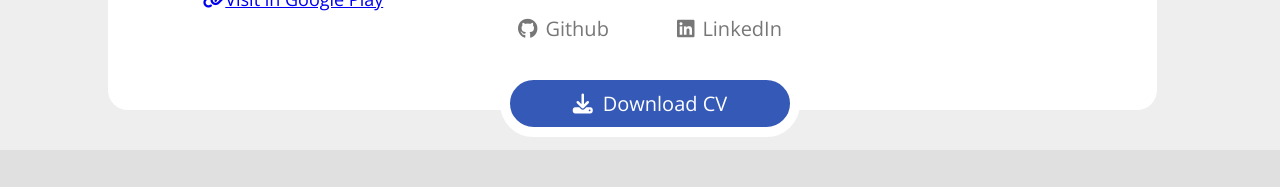
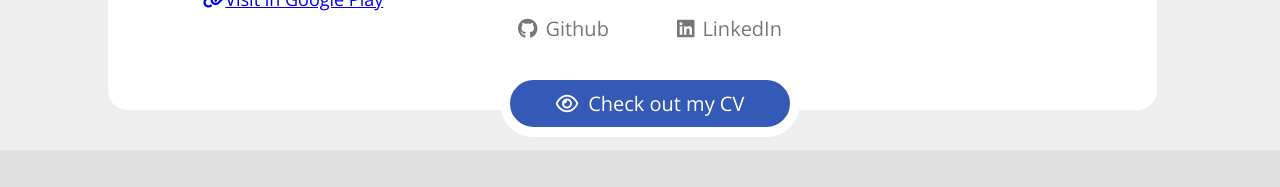
Before and after one commit to vickfaby/portafolio-vick, a React (Create React App) app: page / in a window 1280 px wide. Shown: the part 1615-1802 px from the top of the page. Built offline with nearby package versions, Linux system fonts and the light colour scheme; a web font is replaced by a local one.

Commit message:
update links CV

```diff
--- a/src/App.tsx
+++ b/src/App.tsx
@@ -481,8 +481,8 @@ function App() {
             </div>
             <div className="profile-download">
               <a target="_blank"
-                rel="noreferrer" href="https://drive.google.com/u/0/uc?id=1XSNVVsLbcxAsn2VZ-4uUhuMblB6mSKcf&export=download">
-                <span className="fa-solid fa-download"></span>
+                rel="noreferrer" href={t("download.link")}>
+                <span className="fa-regular fa-eye"></span>
                 {t("download.button")}
               </a>
             </div>
--- a/src/i18n.js
+++ b/src/i18n.js
@@ -64,7 +64,8 @@ i18n
             },
           },
           download: {
-            button: "Download CV",
+            button: "Check out my CV",
+            link:"https://docs.google.com/document/d/1EZ0TQq_xhyqHxJ2tqM3Kzwxek-U0pQgzVyN4KIFIsbU/edit?usp=sharing"
           },
           projectsData: {
             pokedex: {
@@ -149,7 +150,8 @@ i18n
             },
           },
           download: {
-            button: "Descargar CV",
+            button: "Revisa mi CV",
+            link:"https://docs.google.com/document/d/1Z7HVfy_AZw7uTOtYRTcFe7qNqqlBw7IPTHYIeuMcRiw/edit?usp=sharing"
           },
           projectsData: {
             pokedex: {
--- a/src/style/App.scss
+++ b/src/style/App.scss
@@ -335,6 +335,8 @@ main .textInformation > p {
   font-size: 1.6rem;
   margin: 3rem 2rem 4rem 2rem;
   font-weight: 400;
+  position: relative;
+  z-index: 1;
 }
 
 main .info-projects .about-me {
@@ -672,7 +674,7 @@ footer .contact .contact-cretedBy {
 
   main .profile-info {
     width: 100%;
-    min-height: 139.5rem;
+    min-height: 144.5rem;
     border-bottom-right-radius: 0;
   }
 
@@ -763,18 +765,18 @@ footer .contact .contact-cretedBy {
 @media (min-width: 725px) {
   main .profile-info {
     width: 100%;
-    min-height: 132.5rem;
+    min-height: 138.5rem;
     border-bottom-right-radius: 0;
 }
 }
 
 @media (min-width: 753px) {
   main .profile-info::after {
-    height: 38rem;
-    top: calc(100% - 38rem);
+    height: 28rem;
+    top: calc(100% - 28rem);
   }
   main .profile-info {
-    min-height: 142.5rem;
+    min-height: 137.5rem;
   }
 }
 
```
